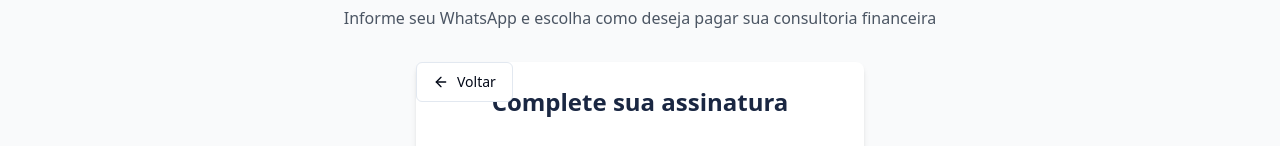
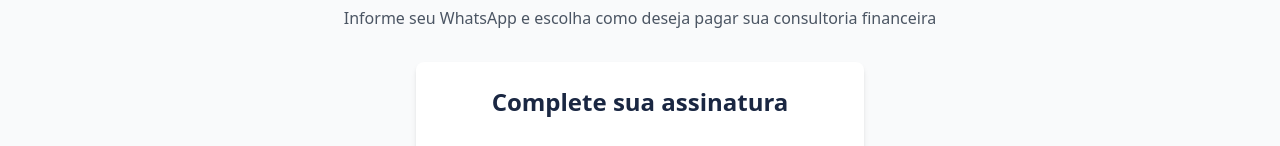
Before and after one commit to duopbr/financial-whatsapp-consultation, a React (Vite) app: page /checkout in a window 1280 px wide. Shown: the part 151-297 px from the top of the page. Built offline with nearby package versions, Linux system fonts and the light colour scheme.

Commit message:
Reverted to edit edt-86b46ff6-6f9f-4501-962c-aee013322de6: "feat: Add back button to pages
Adds a back button to the checkout and waitlist pages to navigate back to the home page."

```diff
--- a/src/components/CheckoutForm.tsx
+++ b/src/components/CheckoutForm.tsx
@@ -1,9 +1,9 @@
 
 import React, { useState } from 'react';
 import { Button } from "@/components/ui/button";
-import { Link, useNavigate } from 'react-router-dom';
+import { useNavigate } from 'react-router-dom';
 import { toast } from "@/hooks/use-toast";
-import { Loader2, CreditCard, QrCode, ArrowLeft } from 'lucide-react';
+import { Loader2, CreditCard, QrCode } from 'lucide-react';
 import { RadioGroup, RadioGroupItem } from "@/components/ui/radio-group";
 import { Form, FormControl, FormField, FormItem, FormLabel } from "@/components/ui/form";
 import { useForm } from "react-hook-form";
@@ -40,14 +40,7 @@ export const CheckoutForm = () => {
   });
 
   return (
-    <div className="checkout-container relative">
-      <Link to="/" className="absolute top-0 left-0">
-        <Button variant="outline" className="flex items-center gap-2">
-          <ArrowLeft size={18} />
-          Voltar
-        </Button>
-      </Link>
-
+    <div className="checkout-container">
       <h2 className="text-2xl font-bold mb-6 text-center text-finance-navy">
         Complete sua assinatura
       </h2>
```
